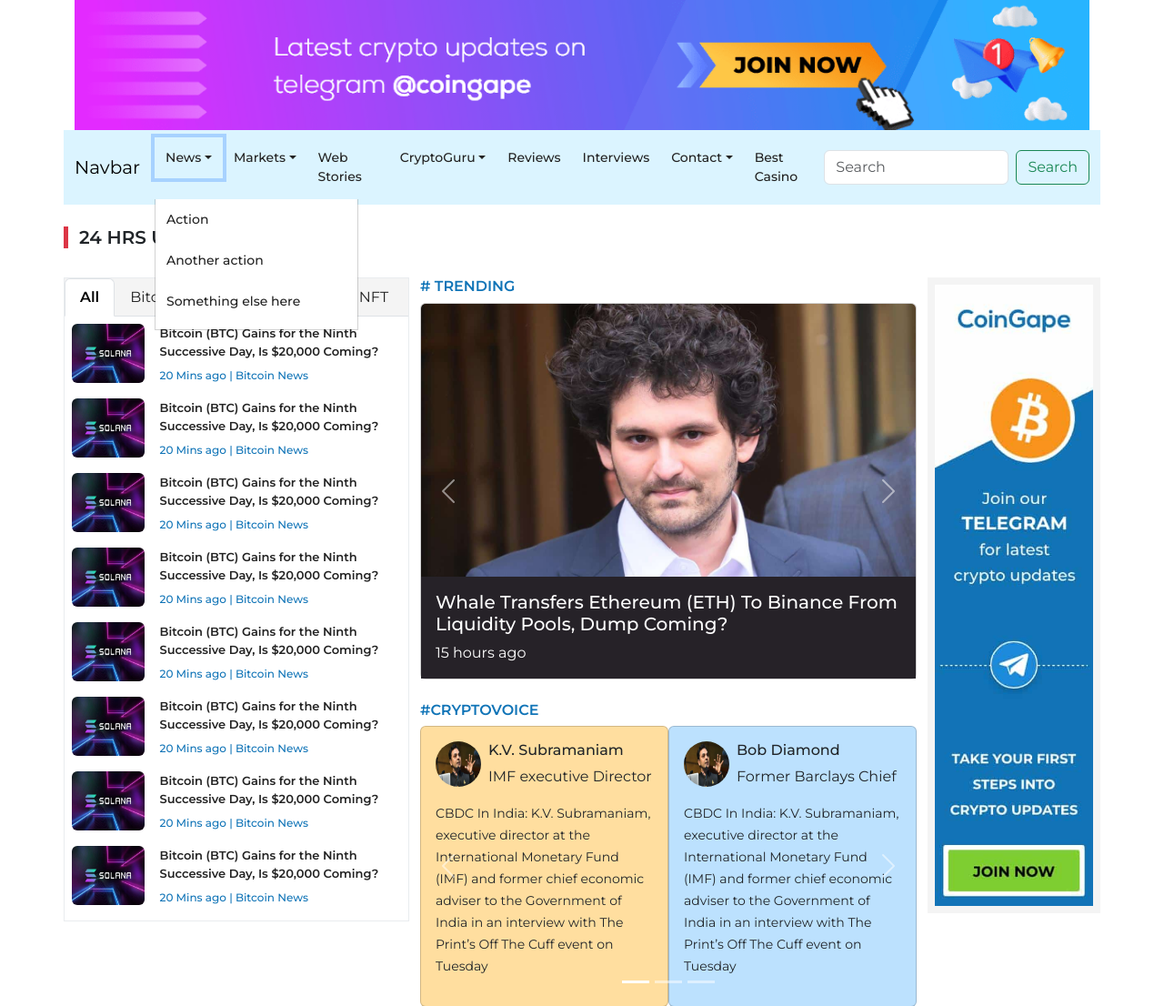
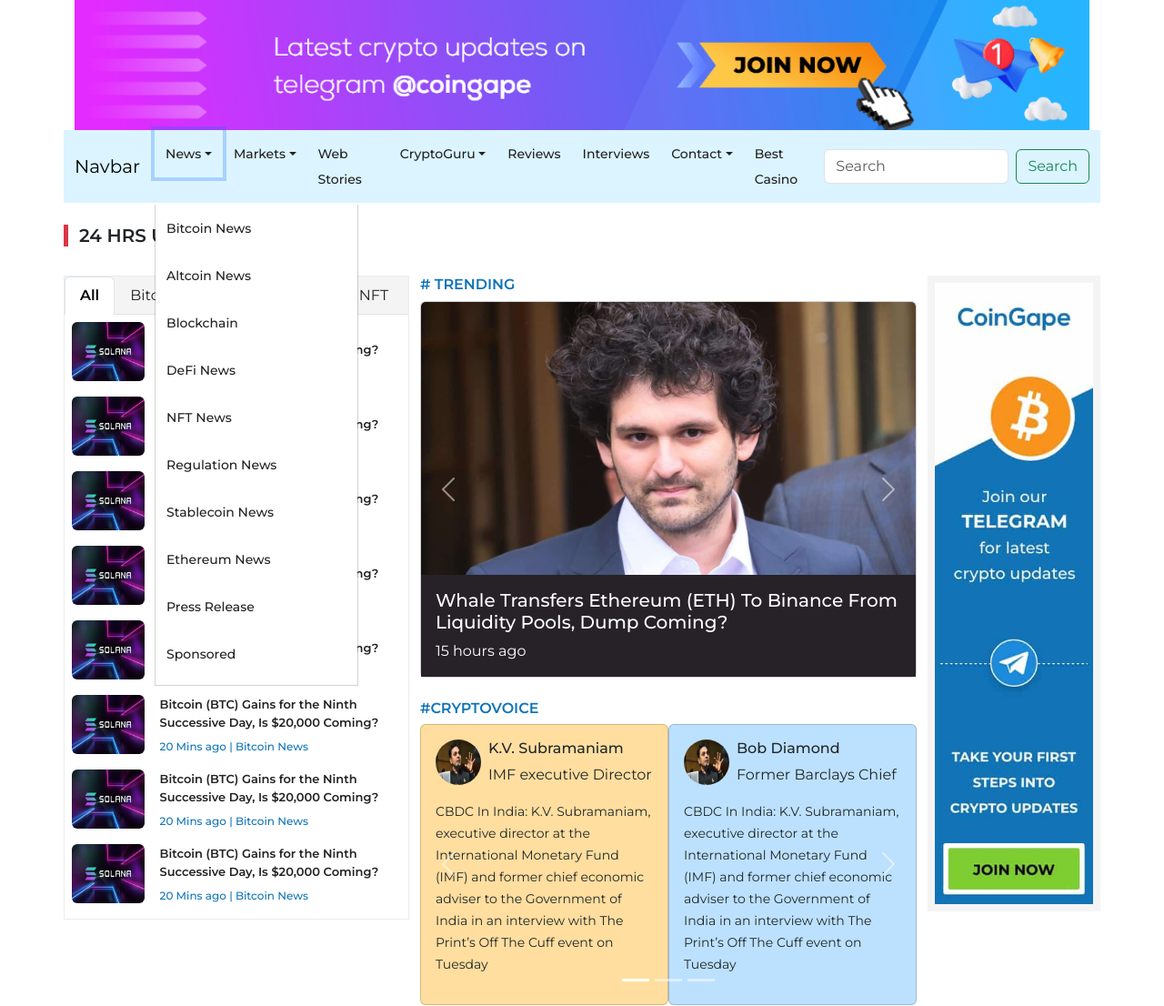
Before and after one commit to pre22/gape-clone, a Python web app: template templates/index.html in a window 1280 px wide, after a click on "News". Shown: the top 1106 px of the page at 91% size. Run offline with Jinja, Linux system fonts and the light colour scheme; the template is opened without the code that fills it, so the values that code supplies are empty.

Commit message:
template: added navigation items

```diff
--- a/templates/index.html
+++ b/templates/index.html
@@ -28,7 +28,7 @@
 
         <!-- Nav Section  -->
         <div class="row">
-            <nav class="navbar navbar-expand-lg ">
+            <nav class="navbar navbar-expand-lg p-0 lh-lg">
                 <div class="container-fluid">
                     <a class="navbar-brand" href="#">Navbar</a>
                     <button class="navbar-toggler" type="button" data-bs-toggle="collapse"
@@ -41,11 +41,18 @@
 
                             <li class="nav-item dropdown">
                                 <a class="nav-link dropdown-toggle" href="#" role="button" data-bs-toggle="dropdown"
-                                    aria-expanded="false">News</a>
-                                <ul class="dropdown-menu">
-                                    <li><a class="dropdown-item" href="#">Action</a></li>
-                                    <li><a class="dropdown-item" href="#">Another action</a></li>
-                                    <li><a class="dropdown-item" href="#">Something else here</a></li>
+                                    aria-expanded="false" data-bs-auto-close="outside">News</a>
+                                <ul class="dropdown-menu" >
+                                    <li><a class="dropdown-item" href="#">Bitcoin News</a></li>
+                                    <li><a class="dropdown-item" href="#">Altcoin News</a></li>
+                                    <li><a class="dropdown-item" href="#">Blockchain</a></li>
+                                    <li><a class="dropdown-item" href="#">DeFi News</a></li>
+                                    <li><a class="dropdown-item" href="#">NFT News</a></li>
+                                    <li><a class="dropdown-item" href="#">Regulation News</a></li>
+                                    <li><a class="dropdown-item" href="#">Stablecoin News</a></li>
+                                    <li><a class="dropdown-item" href="#">Ethereum News</a></li>
+                                    <li><a class="dropdown-item" href="#">Press Release</a></li>
+                                    <li><a class="dropdown-item" href="#">Sponsored</a></li>
                                 </ul>
                             </li>
 
```
